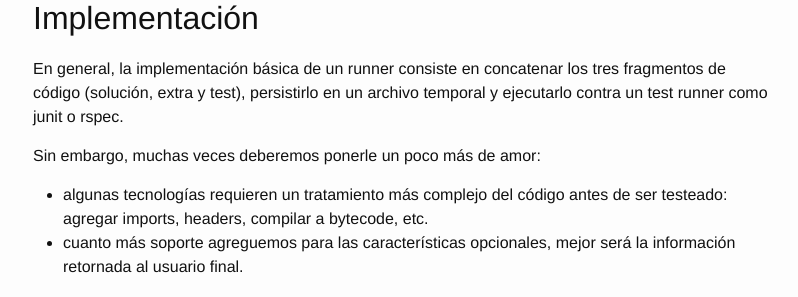
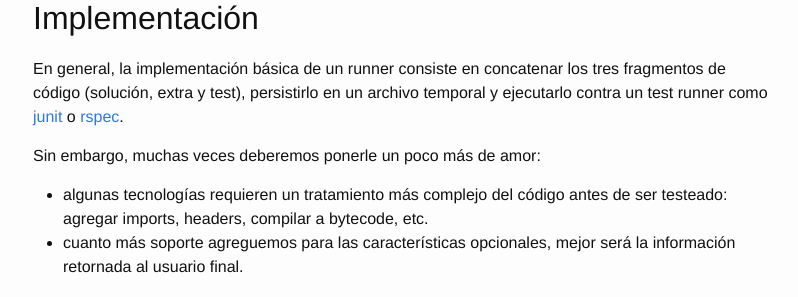
Before and after one commit to mumuki/mumuki.github.io, a Jekyll site: the page built from _posts/2015-06-22-extendiendo-mumuki-runners.markdown, in a window 1280 px wide and 900 px high, scrolled down 2558 px. Shown: the part 200-497 px from the top of the window, without its empty margins (237-1035 px from the left). Built offline with Jekyll 4.4.1, drawn with Linux system fonts in a browser that asks for light colours; some of the changed lines change nothing that is shown; some of the changed text lies outside the part shown.

Commit message:
Agregando links

```diff
--- a/_posts/2015-06-22-extendiendo-mumuki-runners.markdown
+++ b/_posts/2015-06-22-extendiendo-mumuki-runners.markdown
@@ -5,7 +5,7 @@
 categories: mumuki tech plataforma runners lenguaje
 ---
 
-> Mumuki es una plataforma extensible en lo que a lenguajes se refiere: agregar soporte para tu lenguaje favorito es muy simple.
+> [Mumuki](http://es.mumuki.io) es una plataforma extensible en lo que a lenguajes se refiere: agregar soporte para tu lenguaje favorito es muy simple.
 >
 > En este artículo vamos a contar justamente cómo hacer eso. Pero primero, repasemos rápidamente la arquitectura de Mumuki.
 
@@ -101,7 +101,7 @@
 
 ## Implementación
 
-En general, la implementación básica de un runner consiste en concatenar los tres fragmentos de código (solución, extra y test), persistirlo en un archivo temporal y ejecutarlo contra un test runner como junit o rspec.
+En general, la implementación básica de un runner consiste en concatenar los tres fragmentos de código (solución, extra y test), persistirlo en un archivo temporal y ejecutarlo contra un test runner como [junit](http://junit.org/) o [rspec](http://rspec.info/).
 
 Sin embargo, muchas veces deberemos ponerle un poco más de amor:
 
```
